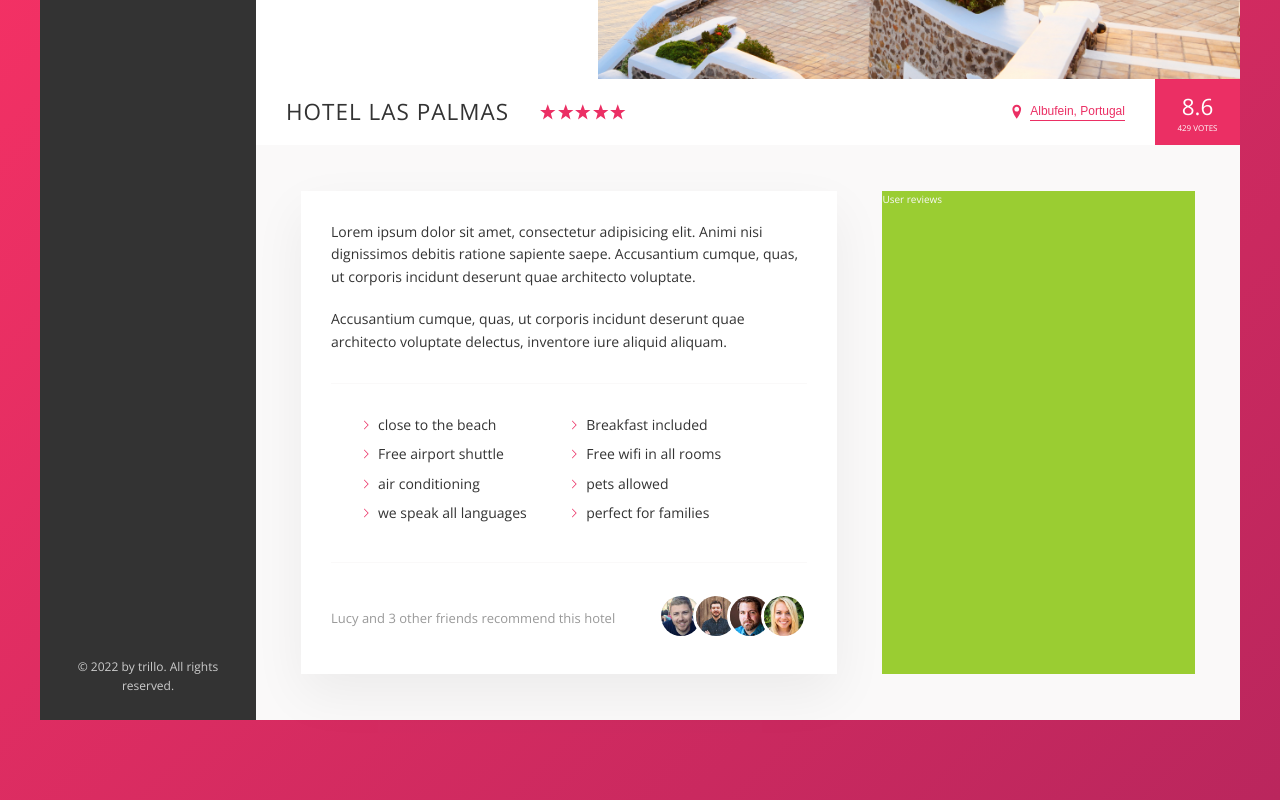
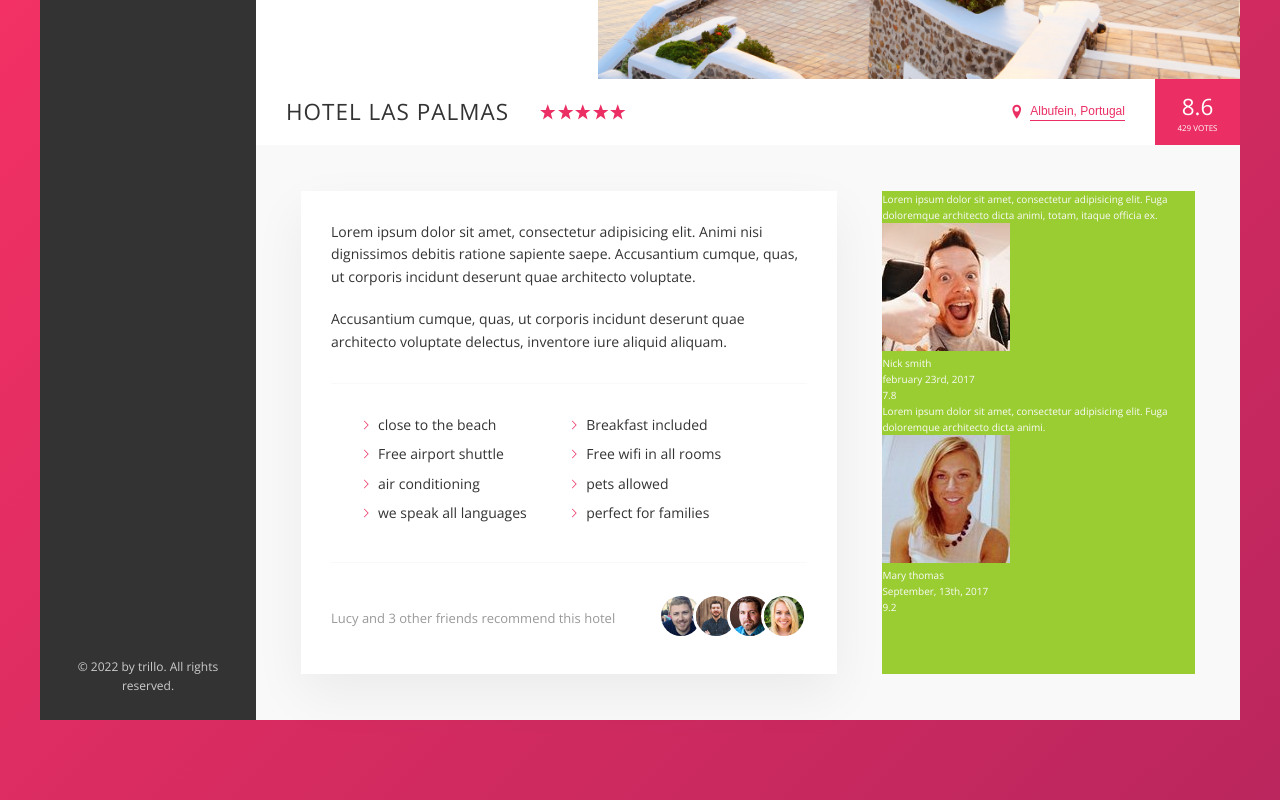
Before and after one commit to amina-rahal/Trillo, a website: page index.html in a window 1280 px wide. Shown: the part 456-1256 px from the top of the page. Drawn offline with nearby package versions, Linux system fonts and the light colour scheme.

Commit message:
Added reviews markup

```diff
--- a/index.html
+++ b/index.html
@@ -166,7 +166,31 @@
                             </div>
 
                             <div class="user-reviews">
-                                User reviews
+                                <figure class="review">
+                                    <blockquote class="review__text">
+                                        Lorem ipsum dolor sit amet, consectetur adipisicing elit. Fuga doloremque architecto dicta animi, totam, itaque officia ex.
+                                    </blockquote>
+                                    <figcaption class="review__user">
+                                        <img src="img/user-1.jpg" alt="user 1" class="review__photo">
+                                        <div class="review__user-box">
+                                            <p class="review__user-name">Nick smith</p>
+                                            <p class="review__user-date">february 23rd, 2017</p>
+                                        </div>
+                                        <div class="review__rating">7.8</div>
+                                    </figcaption>
+                                </figure>
+                                <figure class="review">
+                                    <blockquote class="review__text">
+                                        Lorem ipsum dolor sit amet, consectetur adipisicing elit. Fuga doloremque architecto dicta animi.                                    </blockquote>
+                                    <figcaption class="review__user">
+                                        <img src="img/user-2.jpg" alt="user 2" class="review__photo">
+                                        <div class="review__user-box">
+                                            <p class="review__user-name">Mary thomas</p>
+                                            <p class="review__user-date">September, 13th, 2017</p>
+                                        </div>
+                                        <div class="review__rating">9.2</div>
+                                    </figcaption>
+                                </figure>
                             </div>
                         </div>
                   </main>
```
